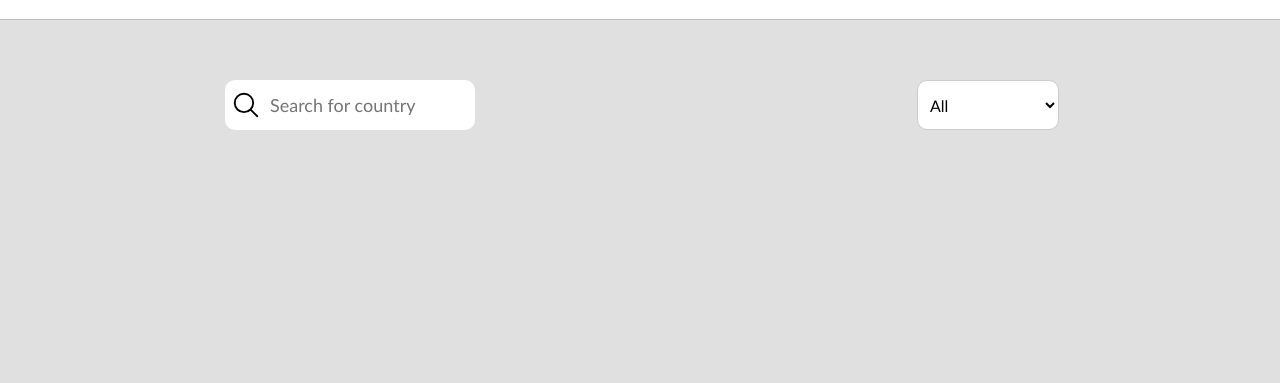
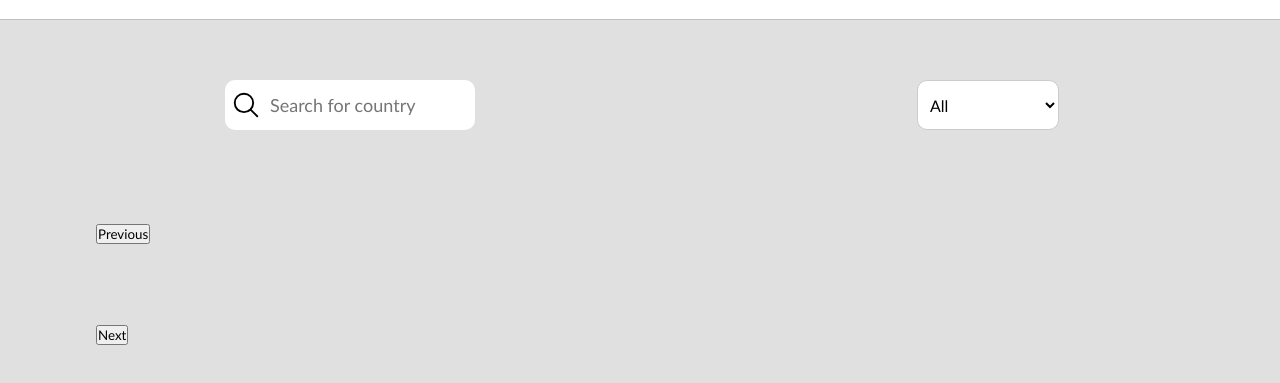
Before and after one commit to sasanedicbn/Country-App, a website built with Vite: page Country-App/index.html in a window 1280 px wide. Shown: the part 105-488 px from the top of the page. Built offline with nearby package versions, Linux system fonts and the light colour scheme; no server answers.

Commit message:
Create btns in html

```diff
--- a/Country-App/index.html
+++ b/Country-App/index.html
@@ -46,7 +46,11 @@
     <ul class="country__list">
     </ul>
 
-    <ul class="pagination"></ul>
+    <div class="pagination-buttons">
+      <button id="prevPage">Previous</button>
+      <ul class="pagination"></ul>
+      <button id="nextPage">Next</button>
+    </div>
   </main>
 
   <footer></footer>
```
